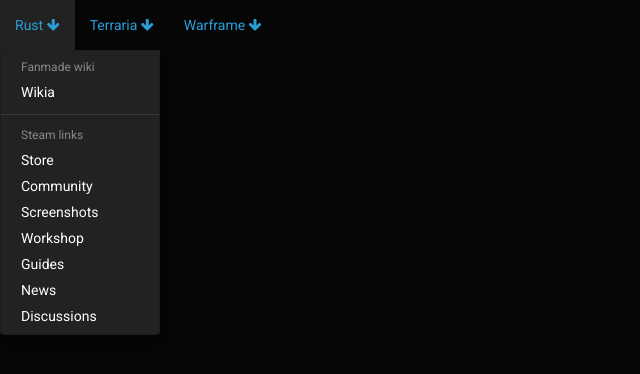
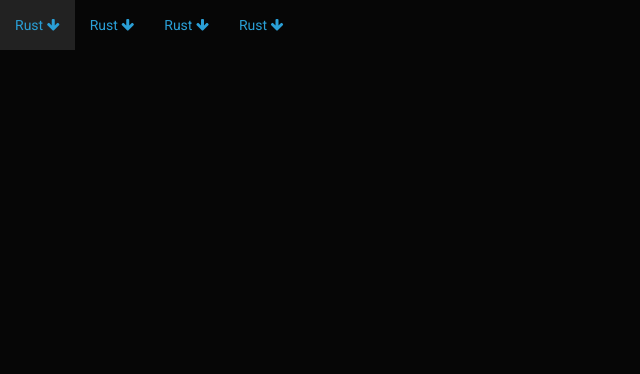
Before and after one commit to XDRosenheim/PHP-SQL-Games-List, a PHP site: page / in a window 1280 px wide, after a click on "Rust". Shown: the top 374 px of the page, without its empty margins (0-640 px from the left). Run offline with PHP 8.4, Linux system fonts and the light colour scheme.

Commit message:
Print.... Many times.

```diff
--- a/headerItems.php
+++ b/headerItems.php
@@ -1,4 +1,3 @@
-<?php
 <!-- Latest compiled and minified CSS -->
 <link rel="stylesheet" href="bootstrap/css/bootstrap.min.css">
 <link rel="stylesheet" href="css/font-awesome.min.css">
@@ -6,4 +5,3 @@
 <!-- Latest compiled and minified JavaScript -->
 <script src="js/jquery-2.1.4.min.js"></script>
 <script src="bootstrap/js/bootstrap.min.js"></script>
-?>
--- a/index.html
+++ /dev/null
@@ -1,70 +0,0 @@
-<!DOCTYPE html>
-<html>
-
-<head>
-  <!-- Latest compiled and minified CSS -->
-  <link rel="stylesheet" href="bootstrap/css/bootstrap.min.css">
-  <link rel="stylesheet" href="css/font-awesome.min.css">
-  <link rel="stylesheet" href="css/style.css">
-  <!-- Latest compiled and minified JavaScript -->
-  <script src="js/jquery-2.1.4.min.js"></script>
-  <script src="bootstrap/js/bootstrap.min.js"></script>
-</head>
-
-<body>
-  <ul class="nav navbar-nav">
-    <!-- Rust -->
-    <li class="dropdown">
-      <a class="dropdown-toggle" data-toggle="dropdown">Rust <i class="fa fa-arrow-down"></i></a>
-      <ul class="dropdown-menu" role="menu">
-        <li class="dropdown-header">Fanmade wiki</li>
-        <li><a href="http://rust.wikia.com/wiki/Rust_Wiki">Wikia</a></li>
-        <li class="divider"></li>
-        <li class="dropdown-header">Steam links</li>
-        <li><a href="http://store.steampowered.com/app/252490">Store</a></li>
-        <li><a href="http://steamcommunity.com/app/252490">Community</a></li>
-        <li><a href="http://steamcommunity.com/app/252490/screenshots">Screenshots</a></li>
-        <li><a href="https://steamcommunity.com/workshop/browse?appid=252490">Workshop</a></li>
-        <li><a href="http://steamcommunity.com/app/252490/guides">Guides</a></li>
-        <li><a href="http://steamcommunity.com/app/252490/allnews">News</a></li>
-        <li><a href="http://steamcommunity.com/app/252490/discussions">Discussions</a></li>
-      </ul>
-    </li>
-    <!-- Terraria -->
-    <li class="dropdown">
-      <a class="dropdown-toggle" data-toggle="dropdown">Terraria <i class="fa fa-arrow-down"></i></a>
-      <ul class="dropdown-menu" role="menu">
-        <li class="dropdown-header">Official wiki</li>
-        <li><a href="http://terraria.gamepedia.com/Terraria_Wiki">Gamepedia</a></li>
-        <li class="divider"></li>
-        <li class="dropdown-header">Steam links</li>
-        <li><a href="http://steampowered.com/app/105600">Store</a></li>
-        <li><a href="http://steamcommunity.com/app/105600">Community</a></li>
-        <li><a href="http://steamcommunity.com/app/105600/screenshots">Screenshots</a></li>
-        <li class="disabled"><a>Workshop</a></li>
-        <li><a href="http://steamcommunity.com/app/105600/guides">Guides</a></li>
-        <li><a href="http://steamcommunity.com/app/105600/allnews">News</a></li>
-        <li><a href="http://steamcommunity.com/app/105600/discussions">Discussions</a></li>
-      </ul>
-    </li>
-    <!-- Rust -->
-    <li class="dropdown">
-      <a class="dropdown-toggle" data-toggle="dropdown">Warframe <i class="fa fa-arrow-down"></i></a>
-      <ul class="dropdown-menu" role="menu">
-        <li class="dropdown-header">Fanmade wiki</li>
-        <li><a href="http://warframe.wikia.com/wiki/WARFRAME_Wiki">Wikia</a></li>
-        <li class="divider"></li>
-        <li class="dropdown-header">Steam links</li>
-        <li><a href="http://store.steampowered.com/app/230410">Store</a></li>
-        <li><a href="http://steamcommunity.com/app/230410">Community</a></li>
-        <li><a href="http://steamcommunity.com/app/230410/screenshots">Screenshots</a></li>
-        <li class="disabled"><a>Workshop</a></li>
-        <li><a href="http://steamcommunity.com/app/230410/guides">Guides</a></li>
-        <li><a href="http://steamcommunity.com/app/230410/allnews">News</a></li>
-        <li><a href="http://steamcommunity.com/app/230410/discussions">Discussions</a></li>
-      </ul>
-    </li>
-  </ul>
-</body>
-
-</html>
--- /dev/null
+++ b/index.php
@@ -0,0 +1,77 @@
+<?php
+  // "NAME", STEAM ID, Workshop?, official wiki?, "wiki-link"
+  $gamesList = [
+    array("Rust", 252490, true, false, "http://rust.wikia.com/wiki/Rust_Wiki"),
+    array("Terraria", 105600, false, true, "http://terraria.gamepedia.com/Terraria_Wiki"),
+    array("Warframe", 230410, false, false, "http://warframe.wikia.com/wiki/WARFRAME_Wiki")
+  ];
+
+  $gamesListLength = count($gamesList);
+?>
+
+<!DOCTYPE html>
+<html>
+  <?php
+    include("headerItems.php");
+  ?>
+<head>
+  <!-- Latest compiled and minified CSS -->
+  <link rel="stylesheet" href="bootstrap/css/bootstrap.min.css">
+  <link rel="stylesheet" href="css/font-awesome.min.css">
+  <link rel="stylesheet" href="css/style.css">
+  <!-- Latest compiled and minified JavaScript -->
+  <script src="js/jquery-2.1.4.min.js"></script>
+  <script src="bootstrap/js/bootstrap.min.js"></script>
+</head>
+
+<body>
+  <ul class="nav navbar-nav">
+    <!-- Rust -->
+    <li class="dropdown">
+      <a class="dropdown-toggle" data-toggle="dropdown">Rust <i class="fa fa-arrow-down"></i></a>
+      <ul class="dropdown-menu" role="menu">
+        <li class="dropdown-header">Fanmade wiki</li>
+        <li><a href="http://rust.wikia.com/wiki/Rust_Wiki">Wikia</a></li>
+        <li class="divider"></li>
+        <li class="dropdown-header">Steam links</li>
+        <li><a href="http://store.steampowered.com/app/252490">Store</a></li>
+        <li><a href="http://steamcommunity.com/app/252490">Community</a></li>
+        <li><a href="http://steamcommunity.com/app/252490/screenshots">Screenshots</a></li>
+        <li><a href="https://steamcommunity.com/workshop/browse?appid=252490">Workshop</a></li>
+        <li><a href="http://steamcommunity.com/app/252490/guides">Guides</a></li>
+        <li><a href="http://steamcommunity.com/app/252490/allnews">News</a></li>
+        <li><a href="http://steamcommunity.com/app/252490/discussions">Discussions</a></li>
+      </ul>
+    </li>
+    <?php
+      for ( $i = 0; $i < $gamesListLength; $i++ ) {
+        if ( $gamesList[$i][3] ) {
+          $wikiString = "Official wiki";
+        } else {
+          $wikiString = "Fanmade wiki";
+        };
+        print "<li class=\"dropdown\">";
+        print "<a class=\"dropdown-toggle\" data-toggle=\"dropdown\">Rust <i class=\"fa fa-arrow-down\"></i></a>";
+        print "<ul class=\"dropdown-menu\" role=\"menu\">";
+        print "<li class=\"dropdown-header\">" . $wikiString . "</li>";
+        print "<li><a href=\"" . $gamesList[$i][4] . "\">Wiki</a></li>";
+        print "<li class=\"divider\"></li>";
+        print "<li class=\"dropdown-header\">Steam links</li>";
+        print "<li><a href=\"http://store.steampowered.com/app/" . $gamesList[$i][1] . "\">Store</a></li>";
+        print "<li><a href=\"http://steamcommunity.com/app/" . $gamesList[$i][1] . "\">Community</a></li>";
+        print "<li><a href=\"http://steamcommunity.com/app/" . $gamesList[$i][1] . "/screenshots\">Screenshots</a></li>";
+        if ( $gamesList[$i][2]) {
+          print "<li><a href=\"https://steamcommunity.com/workshop/browse?appid=" . $gamesList[$i][1] . "\">Workshop</a></li>";
+        } else {
+          print "<li class=\"disabled\"><a>Workshop</a></li>";
+        }
+        print "<li><a href=\"http://steamcommunity.com/app/" . $gamesList[$i][1] . "/guides\">Guides</a></li>";
+        print "<li><a href=\"http://steamcommunity.com/app/" . $gamesList[$i][1] . "/allnews\">News</a></li>";
+        print "<li><a href=\"http://steamcommunity.com/app/" . $gamesList[$i][1] . "/discussions\">Discussions</a></li>";
+        print "</ul></li>";
+      }
+    ?>
+  </ul>
+</body>
+
+</html>
```
Also changed, not shown: 1 other file. Lines whose indentation alone changed are shown as unchanged.
